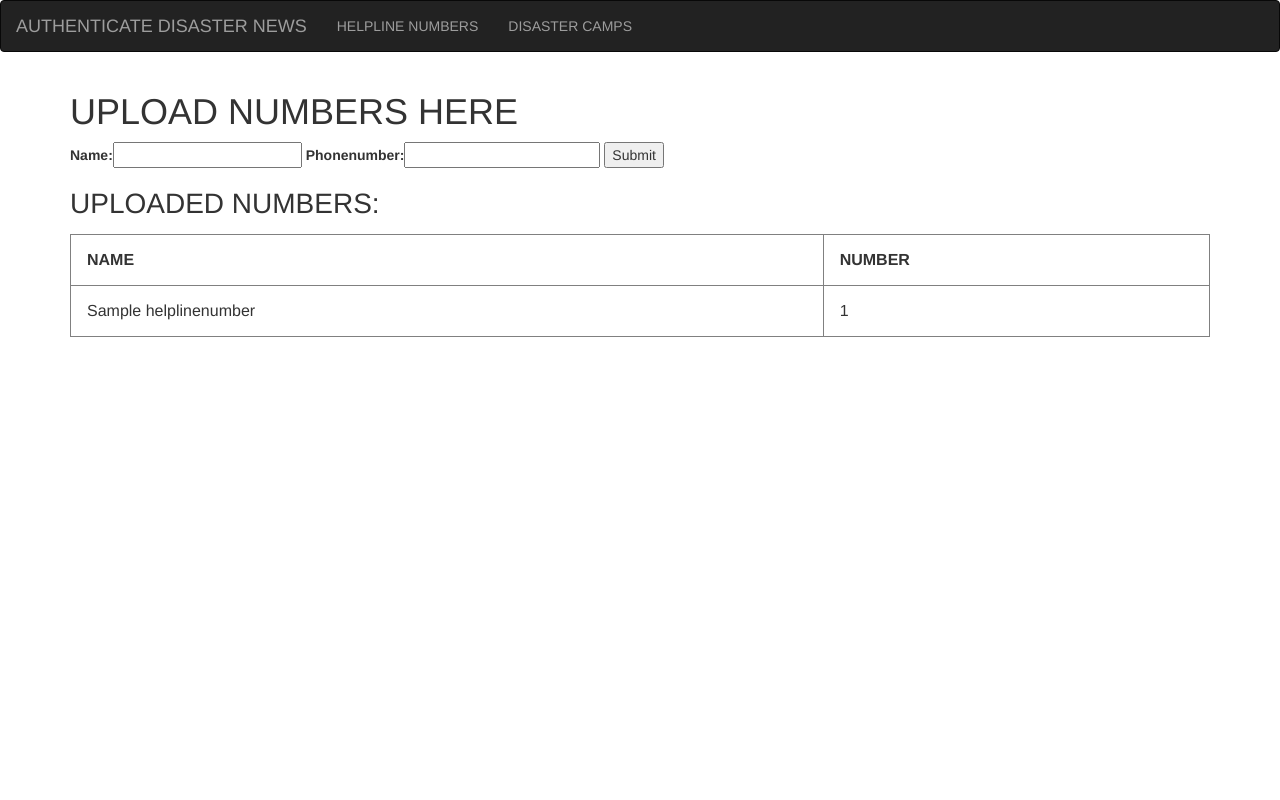
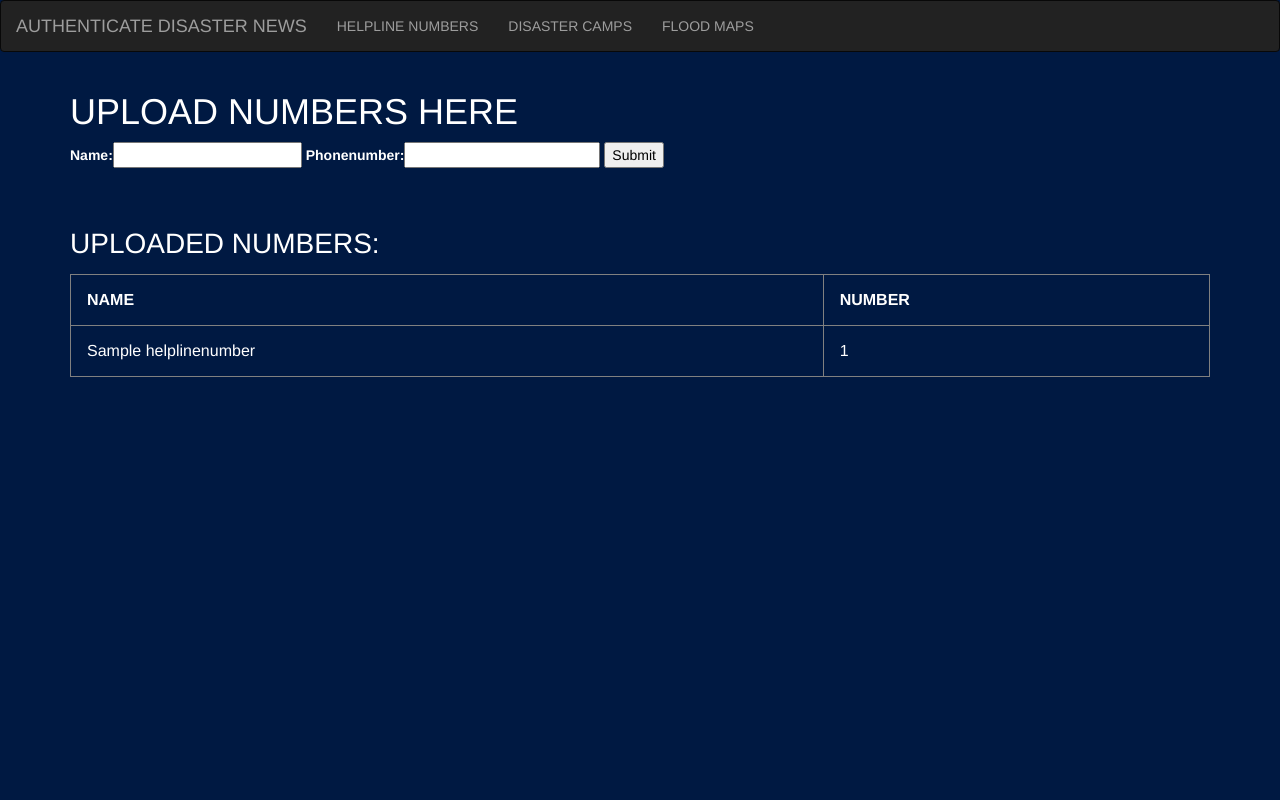
Before and after one commit to kurian-thomas/save-kerala, a Django app: page /helplinenumbers/ in a window 1280 px wide. Run offline with Django 3.2, Linux system fonts and the light colour scheme; tables that the repository leaves empty hold one stand-in row (values such as "Sample post"); some libraries are stand-ins or nearby versions.

Commit message:
front end

```diff
--- a/savekerala/mainapp/static/style.css
+++ b/savekerala/mainapp/static/style.css
@@ -3,8 +3,8 @@ h1{
 	color: white;
 }
 
-body{
-	background: #006600;
+.bod{
+	background: #001942;;
 }
 
 .h{
@@ -17,3 +17,7 @@ body{
 td, th{
 	padding:2vh !important;
 }
+
+.cl{
+	color: white;
+}
--- a/savekerala/mainapp/templates/mainapp/base.html
+++ b/savekerala/mainapp/templates/mainapp/base.html
@@ -10,7 +10,7 @@
   	<script src="https://maxcdn.bootstrapcdn.com/bootstrap/3.3.7/js/bootstrap.min.js"></script>
   	<script type="text/javascript" src="{% static 'jav.js' %}"></script>
 </head>
-<body>
+<body class="bod">
 
 	<nav class="navbar navbar-inverse">
 		<div class="container-fluid">
@@ -26,6 +26,7 @@
 				<ul class="nav navbar-nav">
 					<li class="homefont {% block helplinenumbers %}{% endblock %}" ><a href="{% url 'mainapp:helplinenumbers' %}">HELPLINE NUMBERS</a></li>
 					<li class="homefont {% block disastercamps %}{% endblock %}" ><a href="{% url 'mainapp:disastercamps' %}">DISASTER CAMPS</a></li>
+					<li class="homefont"><a href="#">FLOOD MAPS</a></li>
 				</ul>
 				<ul class="nav navbar-nav navbar-right">
 					<!-- <li><a href="#"><span class="glyphicon glyphicon-user"></span> Sign Up</a></li>
--- a/savekerala/mainapp/templates/mainapp/no.html
+++ b/savekerala/mainapp/templates/mainapp/no.html
@@ -2,20 +2,23 @@
 {% load staticfiles %}
 
 {% block body  %}
-	<h1>UPLOAD NUMBERS HERE </h1>
-	<form action="{% url 'mainapp:helplinenumbers' %}" method="post">
+	<h1 class="cl">UPLOAD NUMBERS HERE </h1>
+	<form action="{% url 'mainapp:helplinenumbers' %}" method="post" class="cl">
 		{% csrf_token %}
 		{{ form }}
-		<input type="submit" value="Submit" />
+		<input type="submit" value="Submit" style="color: black;" />
 	</form>
-	<p style="font-size: 200%;">UPLOADED NUMBERS:</p>
-	<table border="1" class="helplinenumberstable">
-		<tr>
+	<br>
+	<br>
+
+	<p style="font-size: 200%;" class="cl">UPLOADED NUMBERS:</p>
+	<table border="1" class="helplinenumberstable" >
+		<tr class="cl">
 			<th>NAME</th>
 			<th>NUMBER</th>
 		</tr>
 		{% for i in all_helplinenumber %}
-			<tr>
+			<tr class="cl">
 				<td>{{ i.name }}</td>
 				<td>{{ i.phonenumber }}</td>
 			</tr>
```
Also changed, not shown: savekerala/mainapp/templates/mainapp/disaster.html (+4 -4 lines), savekerala/mainapp/templates/mainapp/index.html (+5 -5 lines).
